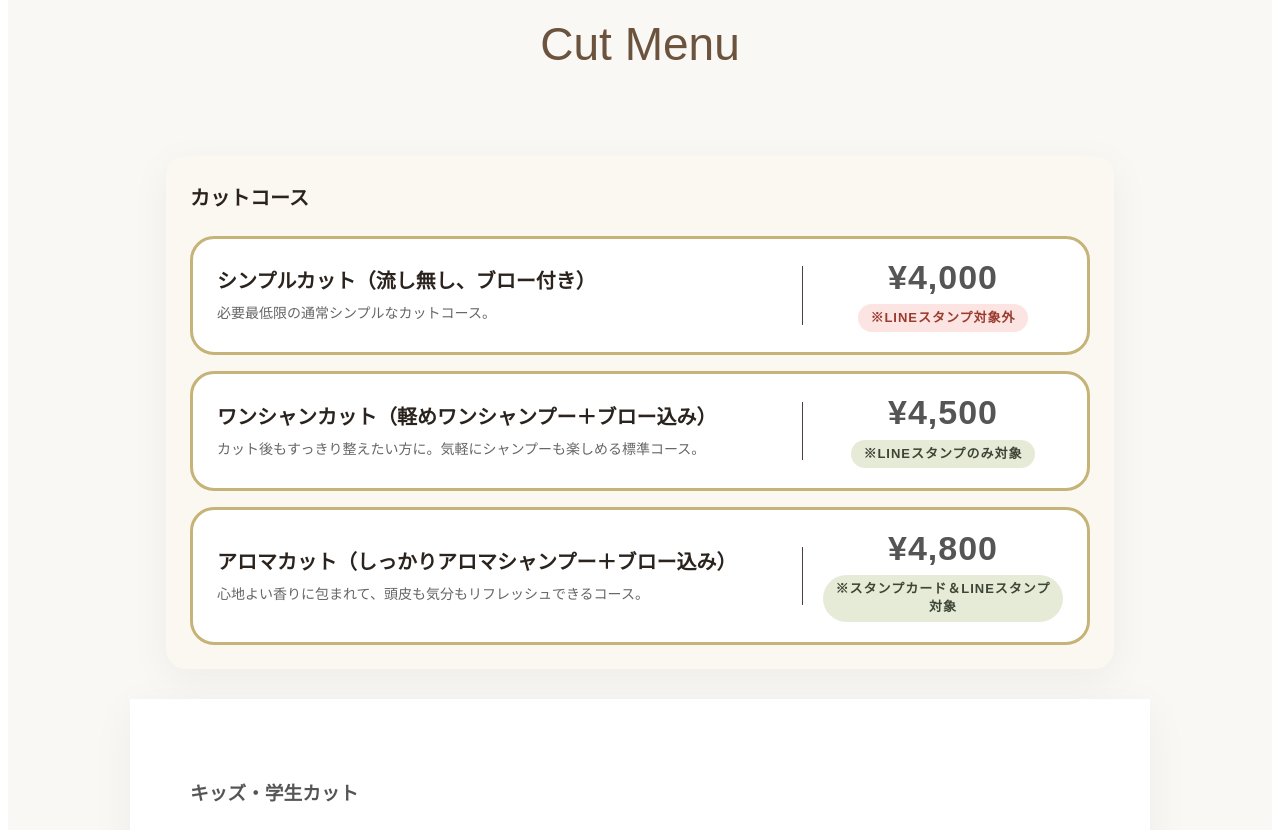
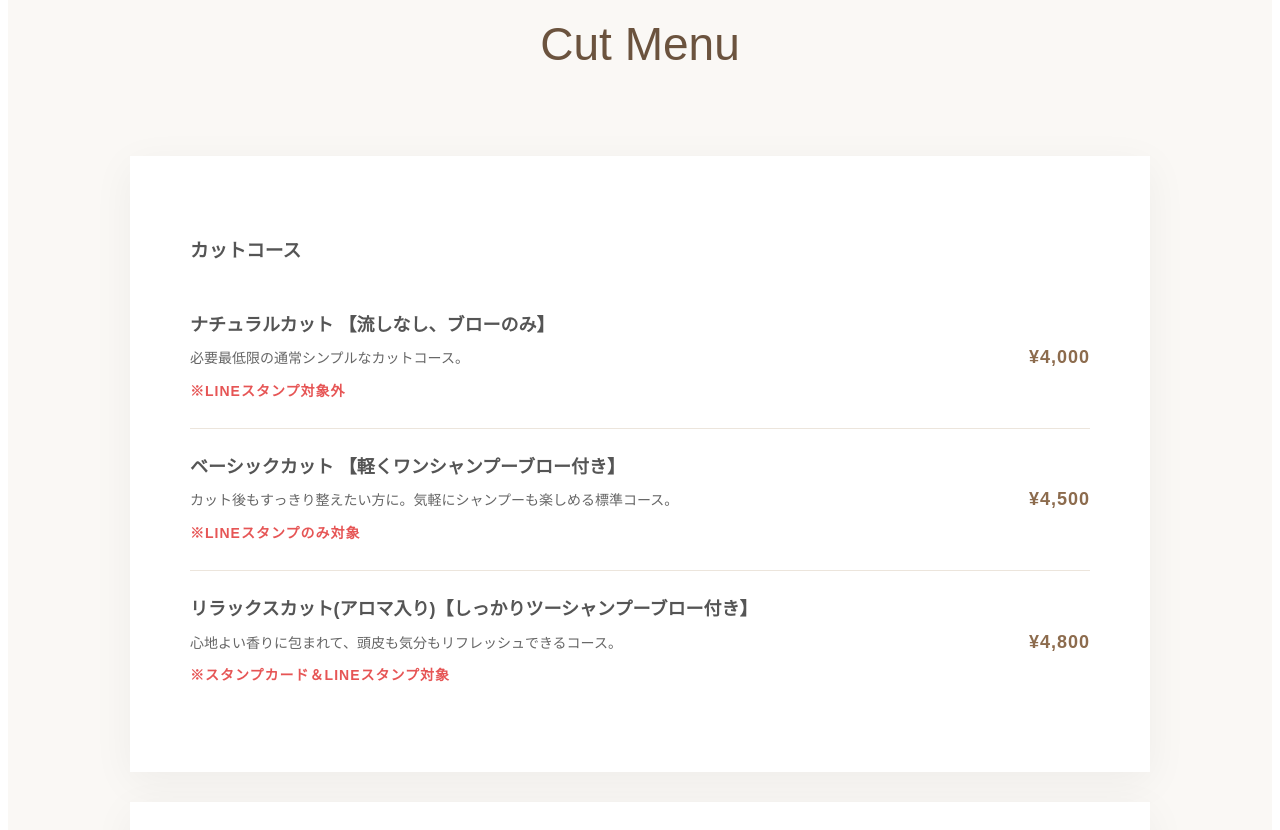
Before and after one commit to choco69papa/top, a plain HTML site: page menu/cut.html in a window 1280 px wide. Shown: the part 1970-2800 px from the top of the page. Drawn offline with Linux system fonts and the light colour scheme.

Commit message:
Update cut.html

```diff
--- a/menu/cut.html
+++ b/menu/cut.html
@@ -200,43 +200,34 @@ alt="カウンセリング">
 
 
 <!-- 一般カットコース -->
-<div class="price-list cut-course-list">
+<div class="price-list">
 
     <div class="price-item-header">
         <h3>カットコース</h3>
     </div>
 
     <div class="price-item">
-        <div class="cut-info">
-            <strong>シンプルカット（流し無し、ブロー付き）</strong>
-            <p class="cut-desc">必要最低限の通常シンプルなカットコース。</p>
-        </div>
-        <div class="cut-price-box">
-            <span class="cut-price">¥4,000</span>
-            <span class="cut-note is-none">※LINEスタンプ対象外</span>
-        </div>
+        <span>
+            <strong>ナチュラルカット  【流しなし、ブローのみ】</strong><br>
+            <small style="color: #666; font-size: 14px;">必要最低限の通常シンプルなカットコース。<br><span style="color: #e65555; font-weight: bold;">※LINEスタンプ対象外</span></small>
+        </span>
+        <span>¥4,000</span>
     </div>
 
     <div class="price-item">
-        <div class="cut-info">
-            <strong>ワンシャンカット（軽めワンシャンプー＋ブロー込み）</strong>
-            <p class="cut-desc">カット後もすっきり整えたい方に。気軽にシャンプーも楽しめる標準コース。</p>
-        </div>
-        <div class="cut-price-box">
-            <span class="cut-price">¥4,500</span>
-            <span class="cut-note is-line">※LINEスタンプのみ対象</span>
-        </div>
+        <span>
+            <strong>ベーシックカット 【軽くワンシャンプーブロー付き】</strong><br>
+            <small style="color: #666; font-size: 14px;">カット後もすっきり整えたい方に。気軽にシャンプーも楽しめる標準コース。<br><span style="color: #e65555; font-weight: bold;">※LINEスタンプのみ対象</span></small>
+        </span>
+        <span>¥4,500</span>
     </div>
 
     <div class="price-item">
-        <div class="cut-info">
-            <strong>アロマカット（しっかりアロマシャンプー＋ブロー込み）</strong>
-            <p class="cut-desc">心地よい香りに包まれて、頭皮も気分もリフレッシュできるコース。</p>
-        </div>
-        <div class="cut-price-box">
-            <span class="cut-price">¥4,800</span>
-            <span class="cut-note is-both">※スタンプカード＆LINEスタンプ対象</span>
-        </div>
+        <span>
+            <strong>リラックスカット(アロマ入り)【しっかりツーシャンプーブロー付き】</strong><br>
+            <small style="color: #666; font-size: 14px;">心地よい香りに包まれて、頭皮も気分もリフレッシュできるコース。<br><span style="color: #e65555; font-weight: bold;">※スタンプカード＆LINEスタンプ対象</span></small>
+        </span>
+        <span>¥4,800</span>
     </div>
 
 </div>
```
